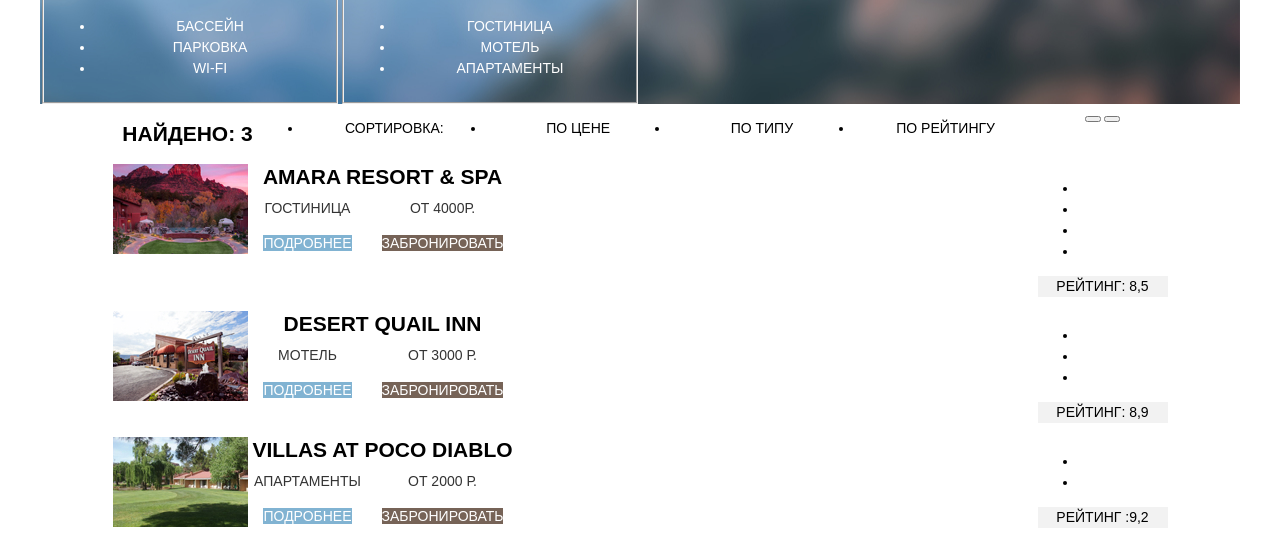
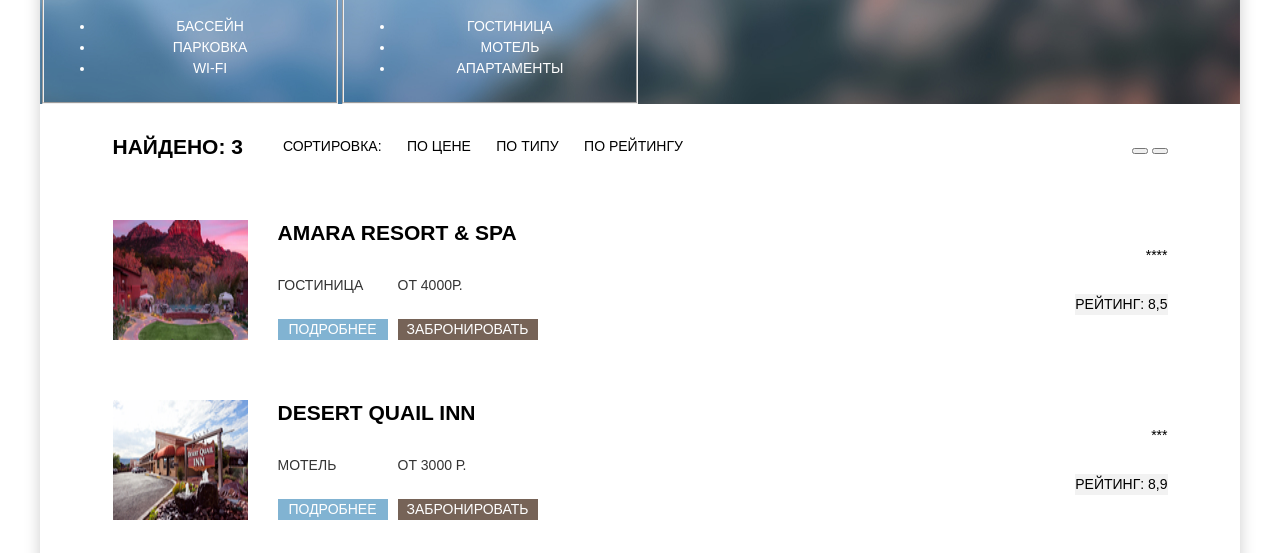
Before and after one commit to xoxainn/1170301-sedona-30, a plain HTML site: page catalog.html in a window 1280 px wide. Shown: the part 156-709 px from the top of the page. Drawn offline with Linux system fonts and the light colour scheme; a web font is replaced by a local one.

Commit message:
Разметка на флексах
Разметка основной и внутренней страницы на флексах

```diff
--- a/catalog.html
+++ b/catalog.html
@@ -11,6 +11,7 @@
 </head>
 
 <body>
+  <div class="content">
   <div class="catalog-content">
     <header class="main-header">
       <nav class="main-navigation">
@@ -122,10 +123,10 @@
               </div>
               <div class="rating">
                 <ul class="rating__list">
-                  <li class="rating__item"></li>
-                  <li class="rating__item"></li>
-                  <li class="rating__item"></li>
-                  <li class="rating__item"></li>
+                  <li class="rating__item">*</li>
+                  <li class="rating__item">*</li>
+                  <li class="rating__item">*</li>
+                  <li class="rating__item">*</li>
                 </ul>
                 <p class="rating__text">рейтинг: 8,5</p>
               </div>
@@ -149,9 +150,9 @@
               </div>
               <div class="rating">
                 <ul class="rating__list">
-                  <li class="rating__item"></li>
-                  <li class="rating__item"></li>
-                  <li class="rating__item"></li>
+                  <li class="rating__item">*</li>
+                  <li class="rating__item">*</li>
+                  <li class="rating__item">*</li>
                 </ul>
                 <p class="rating__text">рейтинг: 8,9</p>
               </div>
@@ -175,8 +176,8 @@
               </div>
               <div class="rating">
                 <ul class="rating__list">
-                  <li class="rating__item"></li>
-                  <li class="rating__item"></li>
+                  <li class="rating__item">*</li>
+                  <li class="rating__item">*</li>
                 </ul>
                 <p class="rating__text">рейтинг :9,2</p>
               </div>
@@ -203,6 +204,7 @@
       </div>
     </footer>
   </div>
+  </div>
 </body>
 
 </html>
--- a/css/style.css
+++ b/css/style.css
@@ -33,6 +33,12 @@ body {
   align-content: start;
 
 
+}
+
+.content {
+  background-color: var(--basic-white);
+  box-shadow: 0px 5px 15px rgba(0, 1, 1, 0.2);
+  margin: 0px auto;
 }
 
 .page {
@@ -142,16 +148,14 @@ img {
 }
 
 .main-navigation__list {
-  display: grid;
-  grid-template-columns: 1fr 1fr 1fr 1fr;
+  display: flex;
+  justify-content: space-between;
   list-style: none;
-  align-self: center;
-  grid-row: 1/ 2;
+  margin: 0;
+  padding: 15px 70px;
+  align-items: center;
 }
 
-.main-logo {
-  grid-row: 1/ 2;
-}
 
 /*хз как в гридах объединить лого и навигацию*/
 
@@ -169,8 +173,8 @@ img {
 }
 
 .features-item:nth-child(2) {
-  display: grid;
-  grid-template-columns: 1fr 1fr 1fr;
+  display: flex;
+  justify-content: space-around;
   min-height: 300px;
   align-items: center;
 }
@@ -181,9 +185,10 @@ img {
 }
 
 .features-item:last-child {
-  display: grid;
-  grid-template-columns: 1fr 1fr 1fr;
+  display: flex;
+  justify-content: space-around;
   align-items: center;
+  background-color: var(--basic-gray);
 }
 
 
@@ -194,12 +199,24 @@ img {
 }
 
 .features-item_colored {
+  display: flex;
+  flex-direction: column;
+  justify-content: center;
   background-color: var(--basic-light-blue);
+  margin: 0 px;
+  padding: 0px;
+
 }
 
-.features-item:last-child {
-  background-color: var(--basic-gray);
+.hotel-search-form {
+  display: flex;
+  flex-wrap: wrap;
+  width: 400px;
+  margin: 0 auto;
+  padding: 61px 55px;
+
 }
+
 /*footer*/
 
 .main-footer {
@@ -221,6 +238,12 @@ img {
   margin: auto;
 }
 
+.catalog-container {
+  width: 1055px;
+  margin: 0 auto;
+
+}
+
 .search-filter {
   background-image: url(../img/filter-background.jpg);
   background-repeat: no-repeat;
@@ -238,38 +261,85 @@ img {
   font-size: 16px;
   line-height: 21px;
 }
-.catalog-container {
-  width: 1055px;
-  margin: 0 auto;
+
+.sort-box {
+  display: flex;
+  align-items: center;
+  margin: 0px;
+  padding: 0px;
+  height: 86px;
 
 }
-.sort-box {
-  display: grid;
-  grid-template-columns: 150px 1fr 130px;
+
+.sort-option {
+ display: flex;
+ justify-content: space-between;
+ list-style: none;
+ width: 400px;
 }
-.sort-option {
-  display: grid;
-  grid-template-columns: 1fr 1fr 1fr 1fr;
+.sort-option__button {
+  margin-right: 0px;
+  margin-left: auto;
 }
+
 .sort-list__item {
-  display: grid;
-  grid-template-columns: 135px 1fr;
+  display: flex;
+  list-style: none;
+  height: 120px;
+  padding: 30px 0px;
+
+
 }
+
 .sort-list__content {
-  display: grid;
-  grid-template-columns: 1fr 130px;
-  align-content: center;
+  display: flex;
+  flex-grow: 1;
+  align-items: center;
+  margin-left: 30px;
+
 }
+
 .sort-list__item_description {
   display: grid;
   grid-template-columns: 120px 150px;
-  grid-template-rows: 20px 70px;
+  grid-template-rows: 20px 100px;
+
 }
+
 .sort-list__title {
-  grid-column: 1/-1 ;
-  text-decoration: none;
-  margin-top: 0;
+  grid-column: 1/-1;
+  margin: 0px;
+  text-align: left;
 
+
+}
+.sort-list__content_block {
+  display: flex;
+  flex-direction: column;
+  justify-content: space-between;
+  text-align: left;
+  margin-right: 10px;
+
+}
+
+.sort-list__text {
+  margin-top: 35px ;
+}
+.sort-list__content_block a {
+  text-align: center;
+}
+.rating {
+  display: flex;
+  flex-direction: column;
+  justify-content: space-between;
+  margin-right: 0px;
+  margin-left: auto;
+
+}
+.rating__list {
+  display: flex;
+  justify-content: flex-end;
+  list-style: none;
 }
 
 .rating__text {
```
Also changed, not shown: index.html (+9 -9 lines), img/Figma1.png (added), img/background_photo.jpg (added), img/welcome.png (added).
